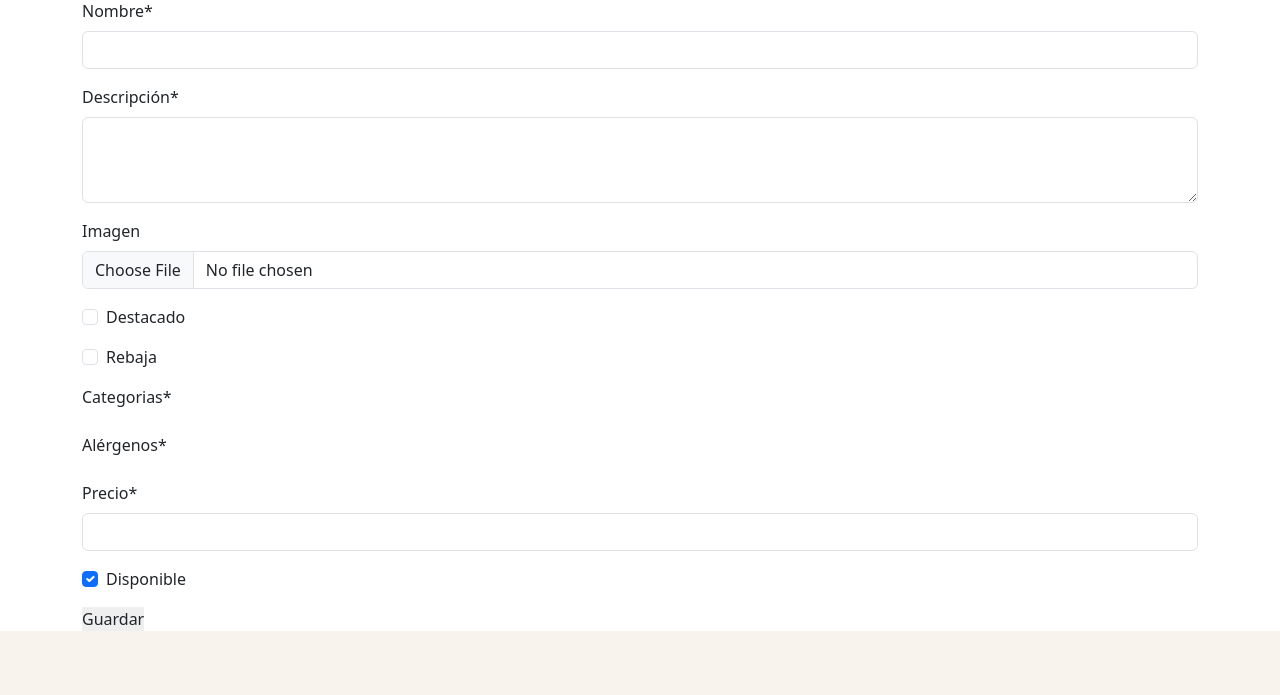
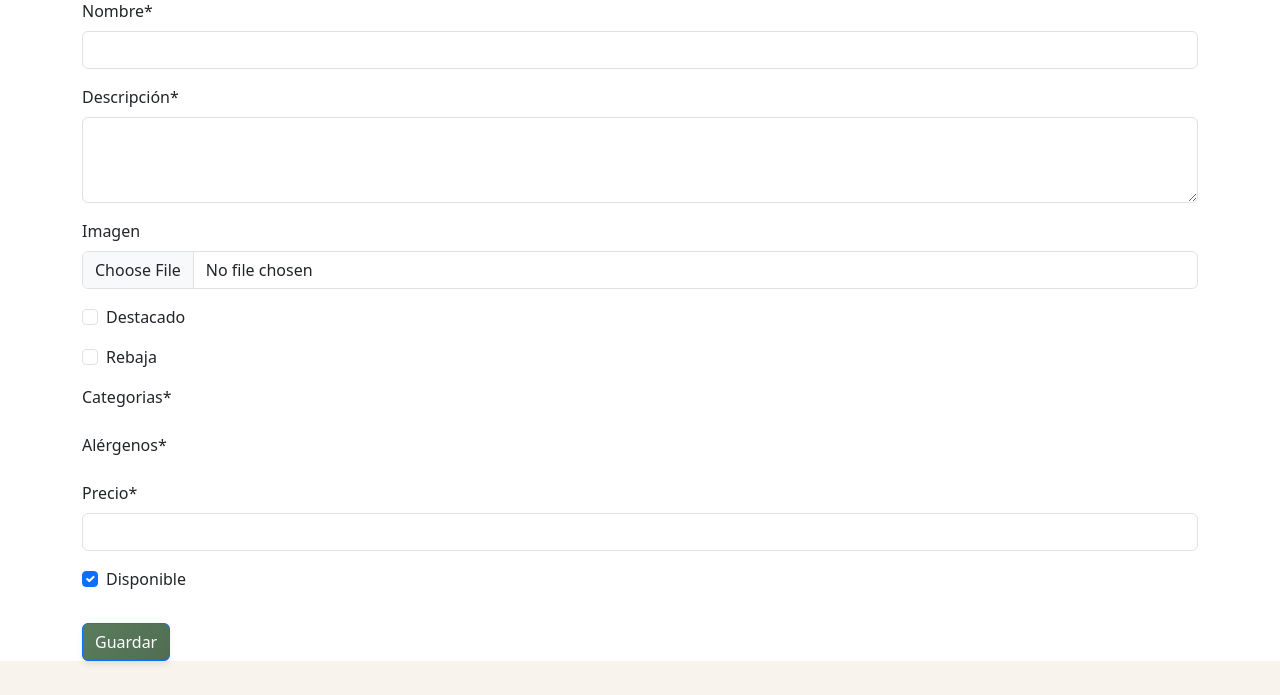
Before and after one commit to HugoLopez21/TFG_DAW, a Django app: template products/templates/products/product_form.html in a window 1280 px wide. Shown: the part 105-800 px from the top of the page. Run offline with Django 5.2, Linux system fonts and the light colour scheme; the template is opened without the code that fills it: values that come from a table or form of the project are taken from there, others are empty; some libraries are stand-ins or nearby versions.

Commit message:
clases forms

```diff
--- a/products/templates/products/allergen_form.html
+++ b/products/templates/products/allergen_form.html
@@ -7,7 +7,7 @@
     <form method="POST" enctype="multipart/form-data">
         {% csrf_token %}
         {{ form|crispy }}
-        <button type="submit">Guardar</button>
+        <button type="submit" class="btn btn-primary mt-3">Guardar</button>
     </form>
 </div>
 {% endblock content %}
--- a/products/templates/products/category_form.html
+++ b/products/templates/products/category_form.html
@@ -7,7 +7,7 @@
     <form method="POST" enctype="multipart/form-data">
         {% csrf_token %}
         {{ form|crispy }}
-        <button type="submit">Guardar</button>
+        <button type="submit" class="btn btn-primary mt-3">Guardar</button>
     </form>
 </div>
 {% endblock content %}
--- a/products/templates/products/product_form.html
+++ b/products/templates/products/product_form.html
@@ -7,7 +7,7 @@
     <form method="POST" enctype="multipart/form-data">
         {% csrf_token %}
         {{ form|crispy }}
-        <button type="submit">Guardar</button>
+        <button type="submit" class="btn btn-primary mt-3">Guardar</button>
     </form>
 </div>
 {% endblock content %}
```
